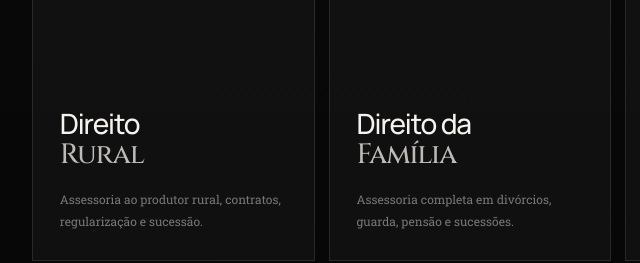
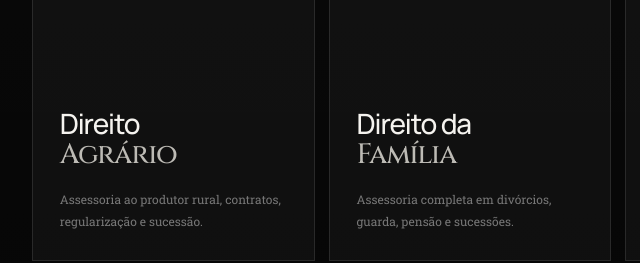
Before and after one commit to neyberamaral/BBS, a plain HTML site: page index.html in a window 1280 px wide. Shown: the part 2620-2883 px from the top of the page, 295-935 px from the left. Drawn offline with Linux system fonts and the light colour scheme.

Commit message:
Update index.html

```diff
--- a/index.html
+++ b/index.html
@@ -180,12 +180,12 @@
                     <div><h3>Direito<br><em>Tributário</em></h3><p>Planejamento tributário, recuperação de créditos e defesa administrativa.</p></div>
                 </article>
 
-                <article class="area-card reveal" data-area="rural" tabindex="0"
-                    data-name="Especialistas em Direito Rural" data-area-name="Direito Rural" data-image="img/Rural.png"
+                <article class="area-card reveal" data-area="Agrário" tabindex="0"
+                    data-name="Especialistas em Direito Agrário" data-area-name="Direito Agrário" data-image="img/Rural.png"
                     data-description="Assessoria completa ao produtor rural, contratos, regularização e sucessão."
                     data-adv1="Dr. João Silva">
                     <div class="card-top"><b>↗</b></div>
-                    <div><h3>Direito<br><em>Rural</em></h3><p>Assessoria ao produtor rural, contratos, regularização e sucessão.</p></div>
+                    <div><h3>Direito<br><em>Agrário</em></h3><p>Assessoria ao produtor rural, contratos, regularização e sucessão.</p></div>
                 </article>
 
                 <article class="area-card reveal" data-area="familia" tabindex="0"
```
